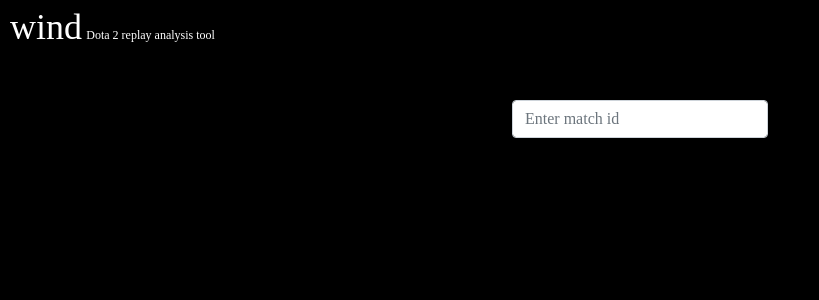
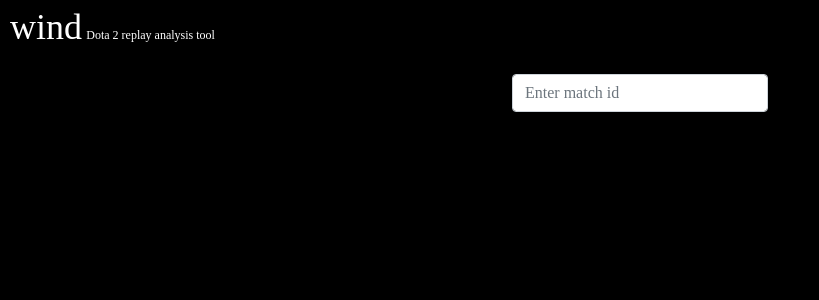
Before and after one commit to reacheight/wind, a React (Create React App) app in the folder ui/: page / in a window 1280 px wide. Shown: the top 300 px of the page, without its empty margins (0-819 px from the left). Built offline with nearby package versions, Linux system fonts and the light colour scheme.

Commit message:
fix height

```diff
--- a/ui/src/App.module.css
+++ b/ui/src/App.module.css
@@ -3,7 +3,7 @@
   font-size: 17px;
   color: white;
   width: 100vw;
-  height: 100vh;
+  min-height: 100vh;
   margin: 0;
   padding: 0;
   font-family: 'JetBrains Mono Light'
```
